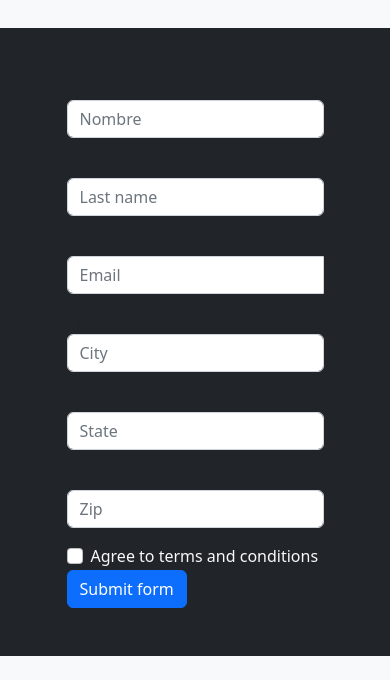
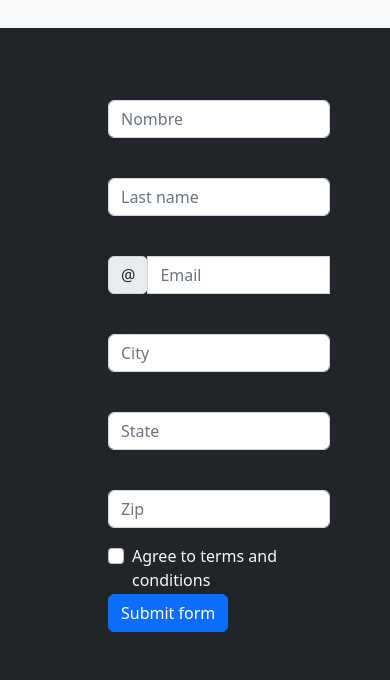
Before and after one commit to DamianBarzolaweb/Casabona-Catering, a Node server app: page / in a window 390 px wide. Shown: the part 4325-5005 px from the top of the page. Before the commit the page ends 4981 px from the top, so only its background shows below. Run offline with Node 20, Linux system fonts and the light colour scheme.

Commit message:
update responsive

```diff
--- a/public/stylesheets/style.css
+++ b/public/stylesheets/style.css
@@ -49,7 +49,15 @@ font-size: 30px;
 .navbar li a{
   font-size: 16px;
   text-transform: uppercase;
+  position: relative;
+  transition: 0.8s;
 }
+
+.navbar li a:hover{
+  background-color: #098292;
+}
+
+
 
 .carousel .carousel-item {
   height: 700px;
@@ -257,7 +265,7 @@ font-style: italic;
 @media (max-width: 600px)
 {
   .navbar li a{
-    font-size: 20epx;
+    font-size: 20px;
   }
   .carousel .carousel-item.active .container h2{
     font-size: 50px;
@@ -272,9 +280,8 @@ font-style: italic;
 
 }
 
-@media (max-width: 785px)
-{
-  #contacto .container .imagen-formulario{
+@media (max-width:1043px){
+  #contacto .container img {
     display: none;
   }
 }
--- a/views/index.hbs
+++ b/views/index.hbs
@@ -184,9 +184,9 @@
 <!-- TEAM SECTION -->
 
 <section id="contacto" class="p-5 bg-dark">
-    <div class="container d-flex justify-content-center">
+    <div class="container d-flex justify-content-start gap-5" >
         <div class="imagen-formulario">
-            <img width="400" height="400" src="/images/contacto.svg" alt="">
+            <img width="600" height="400" src="/images/contacto.svg" alt="">
         </div>
     <form class="needs-validation" novalidate>
         <div class="form-row">
@@ -211,14 +211,14 @@
                 </div>
             </div>
             <div class="col-md-12 mb-3">
-                <label for="validationCustomUsername"></label>
+                <label for="validationCustom03"></label>
                 <div class="input-group">
-                    {{!-- <div class="input-group-prepend">
+                    <div class="input-group-prepend">
                         <span class="input-group-text" id="inputGroupPrepend">@</span>
-                    </div> --}}
-                    <input type="email" class="form-control" id="validationCustomUsername" placeholder=Email
-                        aria-describedby="inputGroupPrepend" required>
-                    <div class="invalid-feedback text-dark">
+                    </div>
+                    <input type="email" class="form-control" id="validationCustom03" placeholder=Email
+                        required>
+                    <div class="invalid-feedback text-light">
                         Escriba su mail de contacto
                     </div>
                 </div>
@@ -226,22 +226,22 @@
         </div>
         <div class="form-row">
             <div class="col-md-12 mb-3">
-                <label for="validationCustom03">City</label>
-                <input type="text" class="form-control" id="validationCustom03" placeholder="City" required>
+                <label for="validationCustom04">City</label>
+                <input type="text" class="form-control" id="validationCustom04" placeholder="City" required>
                 <div class="invalid-feedback text-dark">
                     Please provide a valid city.
                 </div>
             </div>
             <div class="col-md-12 mb-3">
-                <label for="validationCustom04">State</label>
-                <input type="text" class="form-control" id="validationCustom04" placeholder="State" required>
+                <label for="validationCustom05">State</label>
+                <input type="text" class="form-control" id="validationCustom05" placeholder="State" required>
                 <div class="invalid-feedback text-dark">
                     Please provide a valid state.
                 </div>
             </div>
             <div class="col-md-12 mb-3">
-                <label for="validationCustom05">Zip</label>
-                <input type="text" class="form-control" id="validationCustom05" placeholder="Zip" required>
+                <label for="validationCustom06">Zip</label>
+                <input type="text" class="form-control" id="validationCustom06" placeholder="Zip" required>
                 <div class="invalid-feedback text-dark">
                     Please provide a valid zip.
                 </div>
```
